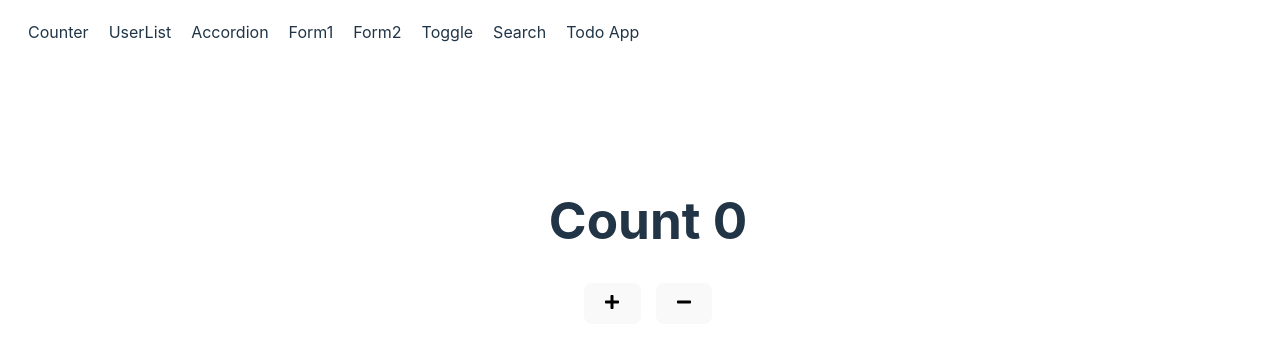
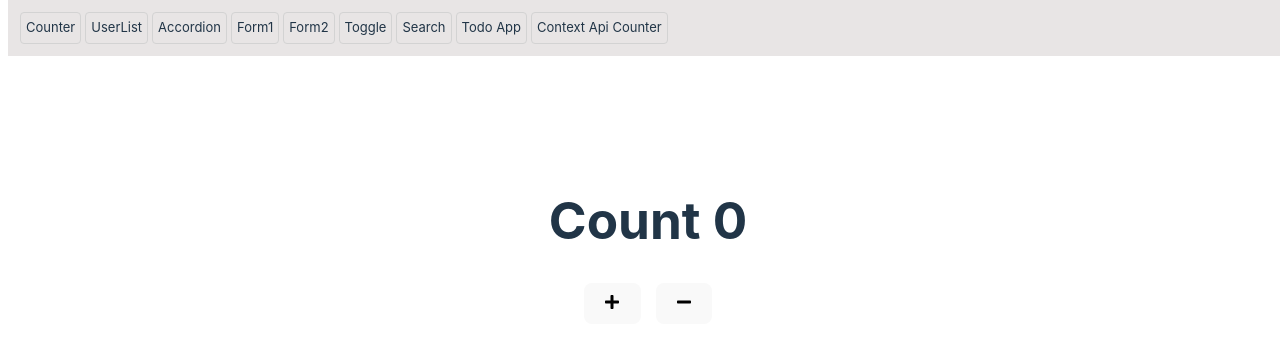
Before and after one commit to thafsi-pv/MERN-APP1, a React (Vite) app: page / in a window 1280 px wide. Shown: the top 348 px of the page. Built offline with nearby package versions, Linux system fonts and the light colour scheme.

Commit message:
Counter using ContextApi

```diff
--- a/src/App.css
+++ b/src/App.css
@@ -41,17 +41,27 @@
   color: #888;
 }
 
-.nav{
+.nav {
   display: flex;
   position: absolute;
-  top:0;
+  top: 0;
   padding: 10px;
   cursor: pointer;
+  flex-wrap: wrap;
+  background-color: #e8e5e5;
+  font-size: small;
+  width: 100vw;
+  position: fixed;
+  top: 0;
+  /* box-shadow: rgba(0, 0, 0, 0.751) 5px 0px 10px; */
 }
 
-.navitem{
-  padding: 10px;
+.navitem {
+  padding: 5px;
+  border: 1px solid lightgray;
+  margin: 2px;
+  border-radius: 4px;
 }
-.navitem:hover{
+.navitem:hover {
   color: gray;
 }
--- a/src/App.jsx
+++ b/src/App.jsx
@@ -7,9 +7,11 @@ import UserList from "./Components/UserList/UserList";
 import Accordion from "./Components/Accordion/Accordion";
 import Form1 from "./Components/Form/Form1";
 import Form2 from "./Components/Form/Form2";
-import Toggle from "./Components/Toggle/Toggle"
+import Toggle from "./Components/Toggle/Toggle";
 import Search from "./Components/Search/Search";
 import { Todo } from "./Components/Todo/Todo";
+import ContextCounter from "./Components/ContextApiCounter/ContextCounter";
+import { CounterProvider } from "./context/CounterContext";
 
 function App() {
   const [viewComponent, setViewComponent] = useState("Counter");
@@ -49,16 +51,10 @@ function App() {
           >
             Accordion
           </div>
-          <div
-            className="navitem"
-            onClick={() => HandleViewComponent("Form1")}
-          >
+          <div className="navitem" onClick={() => HandleViewComponent("Form1")}>
             Form1
           </div>
-          <div
-            className="navitem"
-            onClick={() => HandleViewComponent("Form2")}
-          >
+          <div className="navitem" onClick={() => HandleViewComponent("Form2")}>
             Form2
           </div>
           <div
@@ -73,11 +69,14 @@ function App() {
           >
             Search
           </div>
+          <div className="navitem" onClick={() => HandleViewComponent("Todo")}>
+            Todo App
+          </div>
           <div
             className="navitem"
-            onClick={() => HandleViewComponent("Todo")}
+            onClick={() => HandleViewComponent("ContextCounter")}
           >
-            Todo App
+            Context Api Counter
           </div>
         </div>
       </div>
@@ -123,6 +122,13 @@ function App() {
           <Todo />
         </div>
       )}
+      {viewComponent == "ContextCounter" && (
+        <div>
+          <CounterProvider>
+            <ContextCounter />
+          </CounterProvider>
+        </div>
+      )}
     </>
   );
 }
--- /dev/null
+++ b/src/Components/ContextApiCounter/ContextCounter.css
@@ -0,0 +1,27 @@
+.containter{
+    display: flex;
+    justify-content: center;
+    align-items: center;
+    height: 100vh;
+    background-color: rgb(228, 226, 226);
+}
+.containter-counter
+{
+    display: flex;
+    justify-content: center;
+    background-color: bisque;
+    padding: 50px;
+    border-radius: 5px;
+    box-shadow: rgba(0, 0, 0, 0.528) 10px 10px 1px;
+}
+.counter-val{
+    font-size: xx-large;
+    font-weight: 800;
+}
+
+.btn-group{
+    display: flex;
+    justify-content: space-between;
+    width: 100%;
+    margin-right: 5px;
+}
--- /dev/null
+++ b/src/Components/ContextApiCounter/ContextCounter.jsx
@@ -0,0 +1,31 @@
+import { useContext } from "react";
+import "../ContextApiCounter/ContextCounter.css";
+import { CounterContext } from "../../context/CounterContext";
+
+const ContextCounter = () => {
+  const counter = useContext(CounterContext);
+
+  const AddCount = () => {
+    counter.setCount((prev) => prev + 1);
+  };
+
+  const ReduceCount = () => {
+    counter.setCount((prev) => prev - 1);
+  };
+
+  return (
+    <div className="containter">
+      <div className="containter-counter">
+        <div>
+          <div className="counter-val">Count {counter.count}</div>
+          <div className="btn-group">
+            <button onClick={AddCount}> +</button>
+            <button onClick={ReduceCount}> -</button>
+          </div>
+        </div>
+      </div>
+    </div>
+  );
+};
+
+export default ContextCounter;
--- /dev/null
+++ b/src/context/CounterContext.jsx
@@ -0,0 +1,12 @@
+import { createContext, useState } from "react";
+
+export const CounterContext = createContext({});
+
+export const CounterProvider = (props) => {
+  const [count, setCount] = useState(1);
+  return (
+    <CounterContext.Provider value={{ count, setCount}}>
+      {props.children}
+    </CounterContext.Provider>
+  );
+};
```
